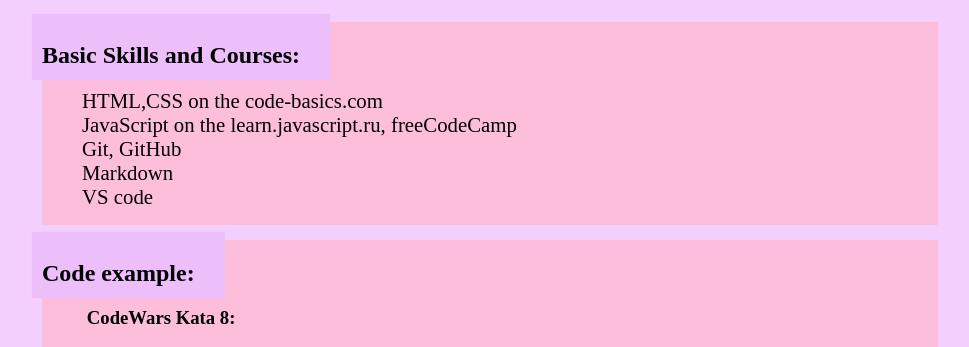
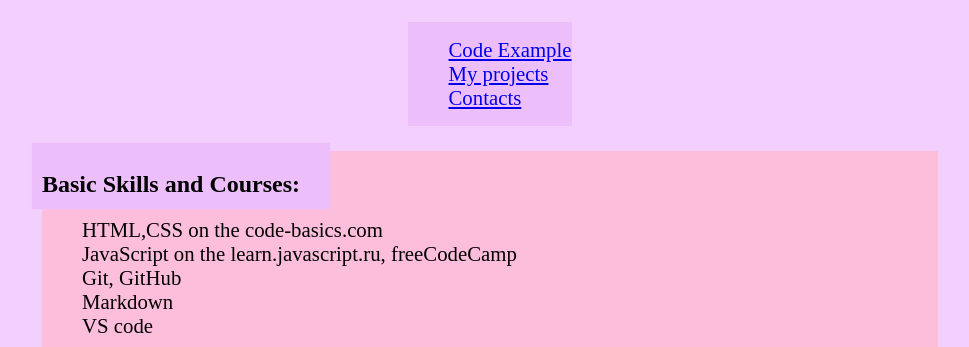
Before and after one commit to AntonMaksyutov/rsschool-cv, a plain HTML site: page index.html in a window 1280 px wide. Shown: the part 413-760 px from the top of the page, without its empty margins (150-1119 px from the left). Drawn offline with Linux system fonts and the light colour scheme.

Commit message:
docs: add nav on html

```diff
--- a/index.html
+++ b/index.html
@@ -20,6 +20,13 @@
                     I always strive for new knowledge and try to improve the skills already acquired.</p>
             </div>
         </header>
+        <nav class="menu">
+           <ul>
+            <li><a href="#code">Code Example</a></li>
+            <li><a href='#project'>My projects</a></li>
+            <li><a href="#foot">Contacts</a></li>
+           </ul>
+        </nav>
         <main>
             <div class="education backcolor">
                 <h2><span class="headpath">Basic Skills and Courses:</span></h2>
@@ -33,7 +40,7 @@
             </div>
             <div class="backcolor">
                 <h2><span class="headpath">Code example:</span></h2>
-                <div class="task">
+                <div class="task" id="code">
                 <h3>CodeWars Kata 8:</h3>
                     <p>Given an array of integers.</p>
 
@@ -75,7 +82,7 @@
                   </pre>
                 </div>
             </div>
-            <div class="backcolor">
+            <div class="backcolor" id="project">
                 <h2><span class="headpath">My projects:</span></h2>
                 <ul>
                     <li><a href="https://antonmaksyutov.github.io/rsschool-cv">This CV</a> on GitHub</li>
@@ -89,7 +96,7 @@
                 </ul>
             </div>
         </main>
-        <footer>
+        <footer id="foot">
             <div>
                 <p><span class="contacts">Contacts:</span></p>
                 <ul>
--- a/styles/style.css
+++ b/styles/style.css
@@ -103,6 +103,10 @@ footer {
     justify-content: center;
 }
 
+.menu {
+    background-color:#ECBEFA;
+}
+
 @media (max-width: 575px) {
 
     header {
```
